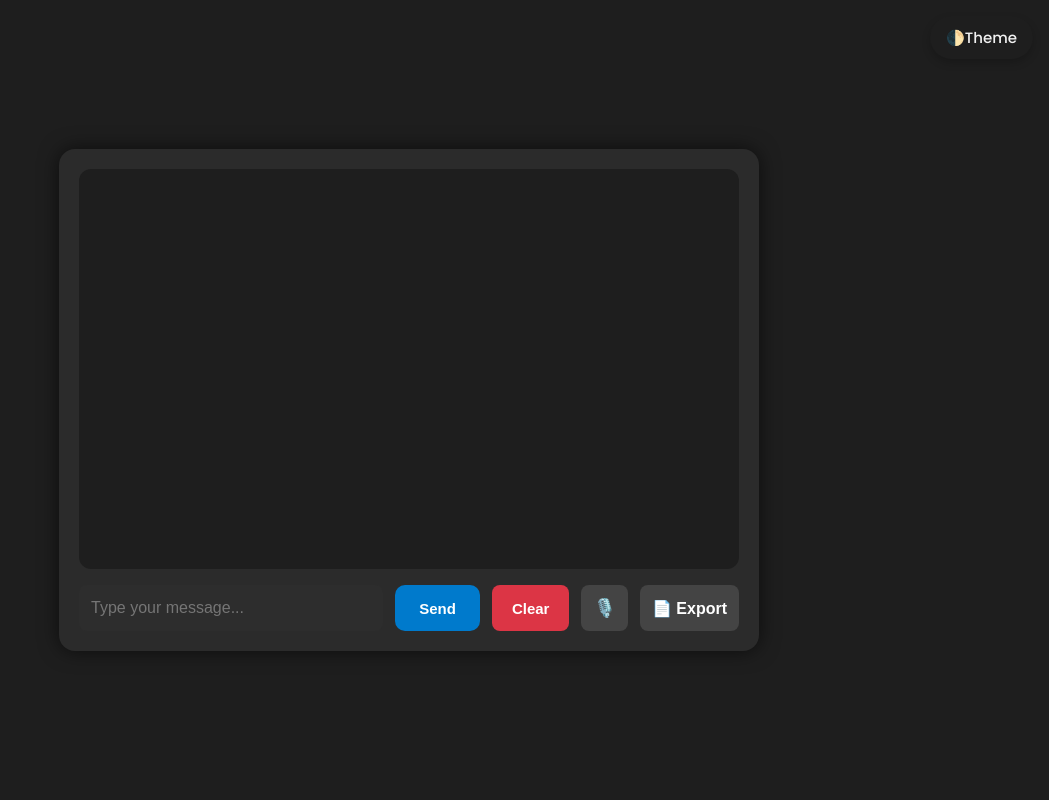
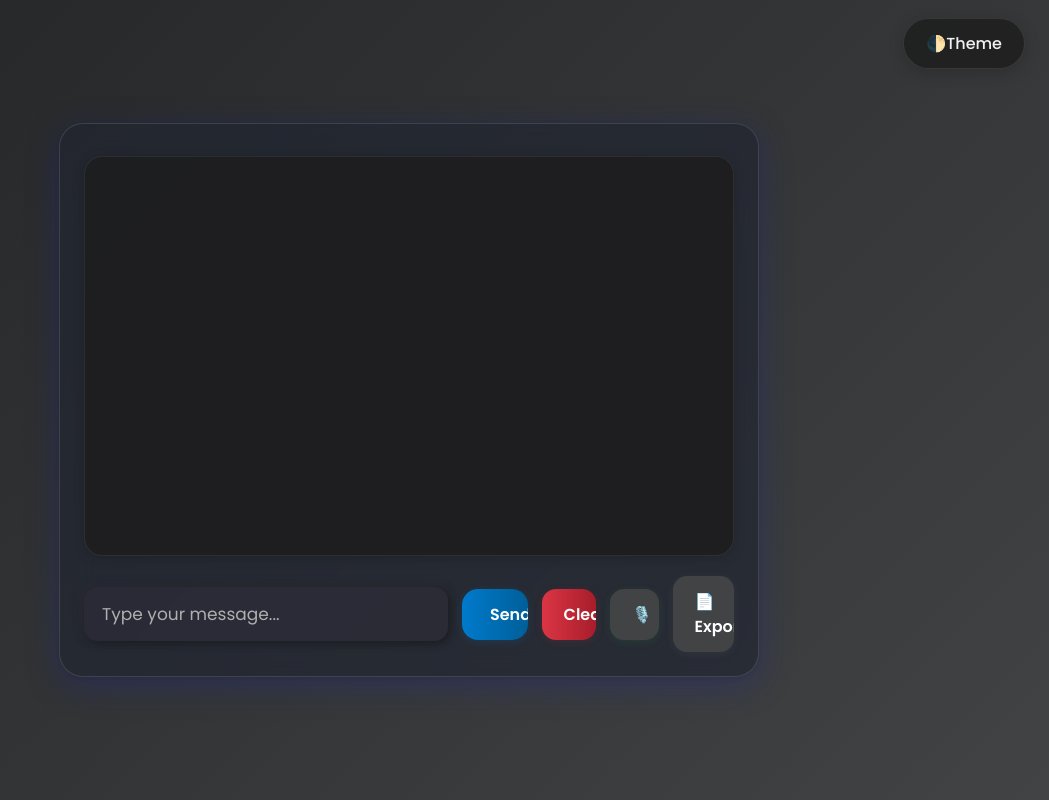
Before and after one commit to HiteshNathbuva/AI_ChatBot, a Flask app: page / in a window 1280 px wide. Shown: the whole page, without its empty margins (231-1280 px from the left). Run offline with Flask 3, Linux system fonts and the light colour scheme; some libraries are stand-ins or nearby versions.

Commit message:
Update style.css

```diff
--- a/static/style.css
+++ b/static/style.css
@@ -8,27 +8,36 @@
 }
 
 body {
-  background-color: #1e1e1e;
-  font-family: 'Segoe UI', Tahoma, Geneva, Verdana, sans-serif;
+  background: linear-gradient(135deg, #232526 0%, #414345 100%);
+  font-family: 'Poppins', 'Segoe UI', Tahoma, Geneva, Verdana, sans-serif;
   color: #ffffff;
   display: flex;
   justify-content: center;
   align-items: center;
-  height: 100vh;
+  min-height: 100vh;
   padding: 16px;
+  transition: background 0.5s;
 }
 
-/* Chat container */
+/* Chat container - glassmorphism */
 .chat-container {
   width: 100%;
   max-width: 700px;
-  background-color: #2b2b2b;
-  border-radius: 16px;
-  padding: 20px;
+  background: rgba(34, 38, 49, 0.7);
+  border-radius: 24px;
+  padding: 32px 24px 24px 24px;
   display: flex;
   flex-direction: column;
-  gap: 16px;
-  box-shadow: 0 0 20px rgba(0, 0, 0, 0.6);
+  gap: 20px;
+  box-shadow: 0 8px 32px 0 rgba(31, 38, 135, 0.37), 0 1.5px 6px 0 rgba(0,0,0,0.15);
+  backdrop-filter: blur(16px) saturate(180%);
+  border: 1.5px solid rgba(255,255,255,0.12);
+  animation: fadeIn 0.8s cubic-bezier(.39,.575,.565,1) both;
+}
+
+@keyframes fadeIn {
+  0% { opacity: 0; transform: translateY(30px); }
+  100% { opacity: 1; transform: translateY(0); }
 }
 
 /* Chat box */
@@ -37,226 +46,319 @@
   overflow-y: auto;
   display: flex;
   flex-direction: column;
-  gap: 12px;
-  padding: 10px;
-  border-radius: 12px;
-  background-color: #1e1e1e;
+  gap: 14px;
+  padding: 16px 12px;
+  border-radius: 18px;
+  background: rgba(30, 30, 30, 0.85);
+  box-shadow: 0 2px 12px rgba(0,0,0,0.18);
   scroll-behavior: smooth;
+  border: 1px solid rgba(255,255,255,0.07);
+  transition: background 0.4s;
 }
 
 /* Input group styling */
 .input-group {
   display: flex;
-  gap: 12px;
+  gap: 14px;
+  align-items: center;
 }
 
-/* Input field */
+/* Input field - neumorphism */
 #user-input {
   flex: 1;
-  padding: 12px;
+  padding: 14px 18px;
   border: none;
-  border-radius: 8px;
-  background-color: #2d2d2d;
+  border-radius: 14px;
+  background: rgba(44, 44, 54, 0.95);
   color: #f1f1f1;
-  font-size: 16px;
-  transition: box-shadow 0.2s ease;
+  font-size: 17px;
+  font-family: inherit;
+  box-shadow: 2px 2px 8px #191b1f, -2px -2px 8px #2e2e38;
+  transition: box-shadow 0.2s, background 0.3s;
+  outline: none;
 }
 
 #user-input:focus {
-  outline: none;
-  box-shadow: 0 0 4px #007acc;
+  background: rgba(60, 60, 70, 1);
+  box-shadow: 0 0 0 2px #007acc, 2px 2px 8px #191b1f, -2px -2px 8px #2e2e38;
 }
 
 button {
-  padding: 10px 18px;
-  font-size: 15px;
+  padding: 12px 20px;
+  font-size: 16px;
   font-weight: 600;
   border: none;
-  border-radius: 8px;
+  border-radius: 14px;
   cursor: pointer;
-  transition: background-color 0.2s ease, transform 0.1s ease;
+  font-family: inherit;
+  background: rgba(40, 44, 52, 0.85);
+  color: #fff;
+  box-shadow: 2px 2px 8px #191b1f, -2px -2px 8px #2e2e38;
+  transition: background 0.2s, transform 0.1s, box-shadow 0.2s;
+  outline: none;
+  position: relative;
+  overflow: hidden;
+}
+
+button:active {
+  transform: scale(0.97);
 }
 
 button:hover {
-  transform: scale(1.02);
+  background: linear-gradient(90deg, #007acc 0%, #005f99 100%);
+  color: #fff;
+  box-shadow: 0 4px 16px rgba(0,122,204,0.18);
+}
+
+#sendBtn {
+  background: linear-gradient(90deg, #007acc 0%, #005f99 100%);
+  color: #fff;
+  box-shadow: 0 2px 8px rgba(0,122,204,0.18);
+  border-radius: 16px;
+  padding: 13px 28px;
+}
+
+#sendBtn:hover {
+  background: linear-gradient(90deg, #005f99 0%, #007acc 100%);
+}
+
+#clearBtn {
+  background: linear-gradient(90deg, #dc3545 0%, #a71d2a 100%);
+  color: #fff;
+  border-radius: 14px;
+  padding: 13px 22px;
+  box-shadow: 0 2px 8px rgba(220,53,69,0.13);
+}
+
+#clearBtn:hover {
+  background: linear-gradient(90deg, #a71d2a 0%, #dc3545 100%);
+}
+
+#micBtn {
+  background: #414345;
+  color: #fff;
+  font-size: 16px;
+  font-weight: 600;
+  padding: 13px 22px;
+  border: none;
+  border-radius: 14px;
+  box-shadow: 0 2px 8px rgba(40,167,69,0.13);
+  transition: background 0.2s, transform 0.1s, box-shadow 0.2s;
+}
+
+#micBtn:hover {
+  background: linear-gradient(90deg, #218838 0%, #28a745 100%);
+  color: #fff;
 }
 
 
-/* Send button */
-#sendBtn {
-  padding: 12px 24px;
+#downloadBtn {
+  background: #414345;
+  color: #fff;
+  font-size: 16px;
+  font-weight: 600;
+  padding: 13px 22px;
   border: none;
-  border-radius: 10px;
-  background-color: #007acc;
-  color: #fff;
-  font-weight: 600;
-  cursor: pointer;
-  transition: background-color 0.3s;
-}
-
-#sendBtn:hover {
-  background-color: #005f99;
-}
-
-#clearBtn {
-  padding: 12px 20px;
-  border: none;
-  border-radius: 8px;
-  background-color: #dc3545;
-  color: #fff;
-  font-weight: bold;
-  cursor: pointer;
-}
-
-#clearBtn:hover {
-  background-color: #c82333;
-}
-
-#micBtn {
-  padding: 12px;
-  border-radius: 8px;
-  border: none;
-  background-color: #444;
-  color: #fff;
-  cursor: pointer;
-  font-size: 18px;
-}
-
-#micBtn:hover {
-  background-color: #555;
-}
-
-#downloadBtn {
-  padding: 12px;
-  border-radius: 8px;
-  border: none;
-  background-color: #444;
-  color: #fff;
-  cursor: pointer;
-  font-size: 16px;
+  border-radius: 14px;
+  box-shadow: 0 2px 8px rgba(108,117,125,0.13);
+  transition: background 0.2s, transform 0.1s, box-shadow 0.2s;
 }
 
 #downloadBtn:hover {
-  background-color: #555;
+  background: linear-gradient(90deg, #495057 0%, #6c757d 100%);
+  color: #fff;
 }
 
-
-/* Chat bubbles */
+/* Chat bubbles - glassmorphism/neumorphism */
 .user-message,
 .bot-message {
-  padding: 12px 16px;
-  border-radius: 12px;
+  padding: 14px 20px;
+  border-radius: 18px;
   max-width: 80%;
-  line-height: 1.5;
+  line-height: 1.7;
   word-wrap: break-word;
-  font-size: 15px;
+  font-size: 16px;
+  box-shadow: 0 2px 12px rgba(0,0,0,0.10), 0 1.5px 6px 0 rgba(0,0,0,0.10);
+  backdrop-filter: blur(8px) saturate(120%);
+  border: 1px solid rgba(255,255,255,0.08);
+  margin-bottom: 2px;
+  animation: bubbleIn 0.4s cubic-bezier(.39,.575,.565,1) both;
+}
+
+@keyframes bubbleIn {
+  0% { opacity: 0; transform: translateY(20px) scale(0.95); }
+  100% { opacity: 1; transform: translateY(0) scale(1); }
 }
 
 .user-message {
-  background-color: #007acc;
+  background: linear-gradient(90deg, #007acc 0%, #005f99 100%);
   color: #fff;
   align-self: flex-end;
+  box-shadow: 0 2px 12px rgba(0,122,204,0.13);
 }
 
 .bot-message {
-  background-color: #444;
+  background: rgba(44, 44, 54, 0.85);
   color: #e0e0e0;
   align-self: flex-start;
+  box-shadow: 0 2px 12px rgba(68,68,68,0.13);
 }
 
 /* Scrollbar styling */
 #chat-box::-webkit-scrollbar {
-  width: 6px;
+  width: 7px;
 }
 
 #chat-box::-webkit-scrollbar-thumb {
-  background: #555;
+  background: #444;
   border-radius: 4px;
 }
 
-/* ✅ Light theme styles (default is dark) */
+/* Theme toggle button - glassmorphism */
+.theme-toggle {
+  position: absolute;
+  top: 18px;
+  right: 24px;
+  z-index: 1000;
+}
+
+#themeBtn {
+  background: rgba(30, 30, 30, 0.85);
+  color: #f1f1f1;
+  font-family: 'Poppins', sans-serif;
+  font-size: 16px;
+  font-weight: 500;
+  padding: 12px 22px;
+  border-radius: 30px;
+  border: 1.5px solid rgba(255,255,255,0.10);
+  box-shadow: 0 4px 16px rgba(0,0,0,0.18);
+  cursor: pointer;
+  transition: background 0.3s, color 0.2s, transform 0.1s;
+}
+
+#themeBtn:hover {
+  background: linear-gradient(90deg, #007acc 0%, #005f99 100%);
+  color: #fff;
+  transform: scale(1.05);
+}
+
+/* Light theme styles (default is dark) */
 body.light-mode {
-  background-color: #f5f5f5;
+  background: linear-gradient(135deg, #f5f7fa 0%, #c3cfe2 100%);
   color: #000;
+  transition: background 0.5s;
 }
 
 body.light-mode .chat-container {
-  background-color: #ffffff;
+  background: rgba(255,255,255,0.85);
   color: #000;
+  box-shadow: 0 8px 32px 0 rgba(31, 38, 135, 0.10), 0 1.5px 6px 0 rgba(0,0,0,0.07);
+  border: 1.5px solid rgba(0,0,0,0.07);
 }
 
-body.light-mode #userInput {
-  background-color: #eaeaea;
+body.light-mode #user-input {
+  background: rgba(234, 234, 234, 0.95);
   color: #000;
+  box-shadow: 2px 2px 8px #e0e0e0, -2px -2px 8px #fff;
+}
+
+body.light-mode #user-input:focus {
+  background: #fff;
+  box-shadow: 0 0 0 2px #007acc, 2px 2px 8px #e0e0e0, -2px -2px 8px #fff;
 }
 
 body.light-mode #sendBtn,
 body.light-mode #downloadBtn,
 body.light-mode #themeBtn {
-  background-color: #007acc;
+  background: linear-gradient(90deg, #007acc 0%, #005f99 100%);
   color: white;
+  box-shadow: 0 2px 8px rgba(0,122,204,0.10);
+}
+
+body.light-mode #sendBtn:hover,
+body.light-mode #downloadBtn:hover,
+body.light-mode #themeBtn:hover {
+  background: linear-gradient(90deg, #005f99 0%, #007acc 100%);
+}
+
+body.light-mode #clearBtn {
+  background: linear-gradient(90deg, #dc3545 0%, #a71d2a 100%);
+  color: #fff;
+}
+
+body.light-mode #clearBtn:hover {
+  background: linear-gradient(90deg, #a71d2a 0%, #dc3545 100%);
 }
 
 body.light-mode .user-message {
-  background-color: #007acc;
+  background: linear-gradient(90deg, #007acc 0%, #005f99 100%);
   color: white;
 }
 
 body.light-mode .bot-message {
-  background-color: #e0e0e0;
+  background: rgba(234, 234, 234, 0.85);
   color: black;
 }
 
-body.light-mode #themeBtn {
-  background-color: #f9f9f9;
-  color: #000;
+body.light-mode #chat-box {
+  background: rgba(255,255,255,0.85);
+  border: 1px solid rgba(0,0,0,0.07);
 }
 
-
-.theme-toggle {
-  position: absolute;
-  top: 16px;
-  right: 16px;
-  z-index: 1000;
+body.light-mode #micBtn,
+body.light-mode #downloadBtn {
+  background: linear-gradient(135deg, #e0e0e0 60%, #fff 100%);
+  color: #222;
+  border: 1.5px solid rgba(0,0,0,0.07);
 }
 
-#themeBtn {
-  background-color: #1e1e1e;
-  color: #f1f1f1;
-  font-family: 'Poppins', sans-serif;
-  font-size: 15px;
-  font-weight: 500;
-  padding: 10px 16px;
-  border-radius: 30px;
-  border: none;
-  box-shadow: 0 4px 8px rgba(0, 0, 0, 0.2);
-  cursor: pointer;
-  transition: background-color 0.3s ease, transform 0.1s ease;
-}
-
-#themeBtn:hover {
-  background-color: #007acc;
+body.light-mode #micBtn:hover,
+body.light-mode #downloadBtn:hover {
+  background: linear-gradient(135deg, #007acc 60%, #005f99 100%);
   color: #fff;
-  transform: scale(1.05);
 }
 
 /* Mobile Responsive */
+@media (max-width: 900px) {
+  .chat-container {
+    max-width: 98vw;
+    padding: 18px 4vw 18px 4vw;
+  }
+}
+
 @media (max-width: 600px) {
   .chat-container {
-    width: 100%;
-    height: 100%;
+    width: 100vw;
+    height: 100vh;
     border-radius: 0;
+    padding: 10px 2vw 10px 2vw;
+    min-height: 100vh;
   }
 
   #chat-box {
     height: 60vh;
+    padding: 10px 4px;
+    font-size: 15px;
   }
 
   .input-group {
     flex-direction: column;
+    gap: 10px;
   }
 
-  #sendBtn {
+  #sendBtn, #clearBtn, #micBtn, #downloadBtn {
     width: 100%;
+    border-radius: 14px;
+    font-size: 17px;
+    padding: 14px 0;
+  }
+
+  button {
+    min-width: 0;
   }
 }
+
+::-webkit-input-placeholder { color: #b0b0b0; opacity: 1; }
+::-moz-placeholder { color: #b0b0b0; opacity: 1; }
+:-ms-input-placeholder { color: #b0b0b0; opacity: 1; }
+::placeholder { color: #b0b0b0; opacity: 1; }
```
